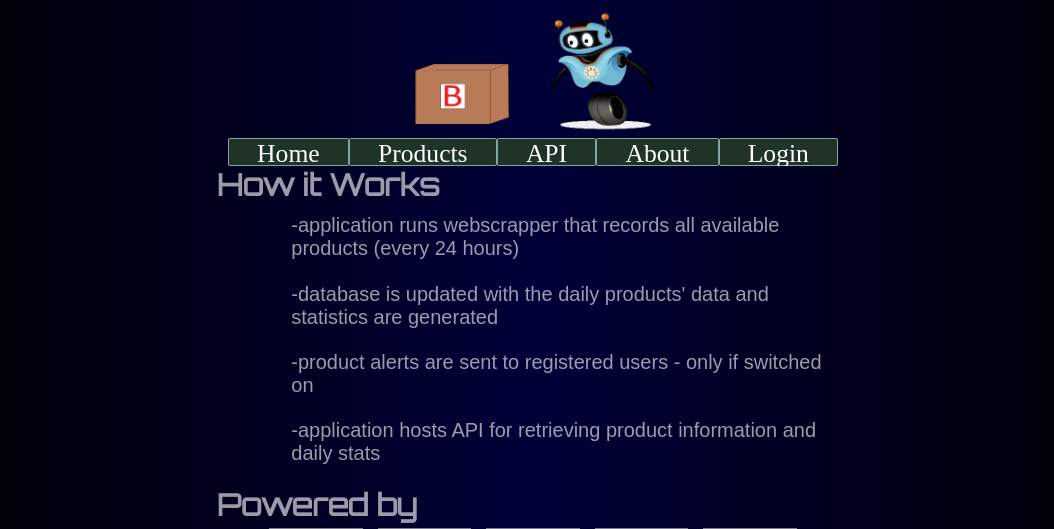
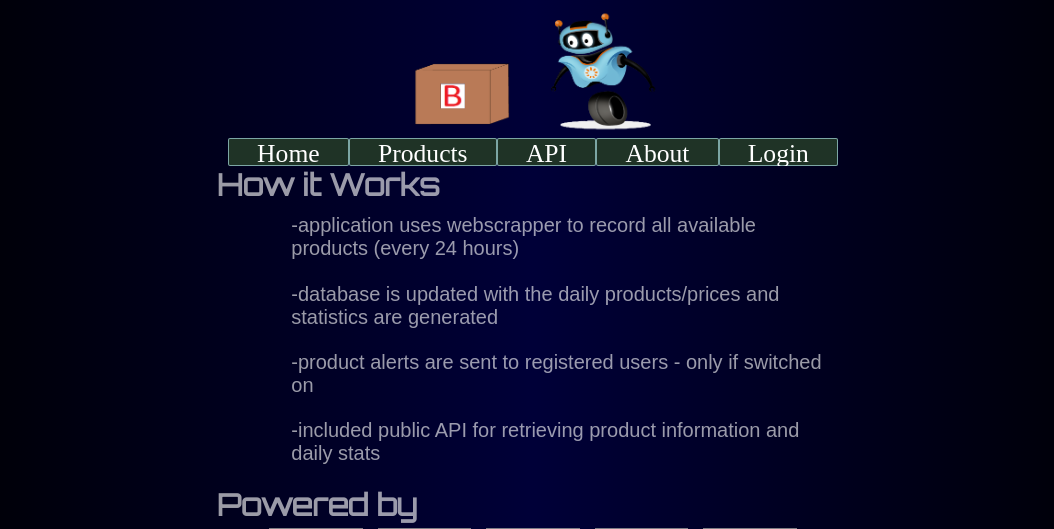
Before and after one commit to WANI0N/bora-bora-analyzer, a Python web app: template application/templates/about.html in a window 1280 px wide. Shown: the top 529 px of the page, without its empty margins (107-1161 px from the left). Run offline with Jinja, Linux system fonts and the light colour scheme; the template is opened without the code that fills it, so the values that code supplies are empty; some web fonts are replaced; grey boxes are pictures that could not be loaded.

Commit message:
updated about text, footer, added api rate limits to swagger docs

```diff
--- a/application/static/css/form.css
+++ b/application/static/css/form.css
@@ -62,6 +62,9 @@ span.pwd {
 .noform-button{
   width: 25%;
 }
+.y-register-msg{
+  color:#a6b9e7;
+}
 @media (max-width: 500px) {
     button {
         width: 45%;
--- a/application/templates/about.html
+++ b/application/templates/about.html
@@ -15,16 +15,16 @@
             </div>
             <div class="hiw-text" >
                 <div class="hiw-item">
-                    -application runs webscrapper that records all available products (every 24 hours)
+                    -application uses webscrapper to record all available products (every 24 hours)
                 </div>
                 <div class="hiw-item">
-                    -database is updated with the daily products' data and statistics are generated
+                    -database is updated with the daily products/prices and statistics are generated
                 </div>
                 <div class="hiw-item">
                     -product alerts are sent to registered users - only if switched on
                 </div>
                 <div class="hiw-item">
-                    -application hosts API for retrieving product information and daily stats
+                    -included public API for retrieving product information and daily stats
                 </div>
             </div>
         </div>
--- a/application/templates/login.html
+++ b/application/templates/login.html
@@ -4,10 +4,15 @@
     <link rel="stylesheet" href="{{ url_for('static',filename='css/form.css') }}"/>
     <!-- <script src="https://cdnjs.cloudflare.com/ajax/libs/js-sha256/0.9.0/sha256.min.js" integrity="sha512-szJ5FSo9hEmXXe7b5AUVtn/WnL8a5VofnFeYC2i2z03uS2LhAch7ewNLbl5flsEmTTimMN0enBZg/3sQ+YOSzQ==" crossorigin="anonymous" referrerpolicy="no-referrer"></script> -->
     <!-- <form id="loginForm" action="{{ url_for('profile') }}" method="POST" onsubmit="javascript: return SubmitForm();" /> -->
+
     {% if displayMessages %}
         {% for msg in displayMessages %}
             <p class="clr-yellow">{{ msg }}</p>
         {% endfor %}
+    {% else %}
+        <p class="y-register-msg">
+            Creating an account alows you to setup product alerts.
+        </p>
     {% endif %}
 
 
```
Also changed, not shown: application/routes.py (+5 -5 lines).
